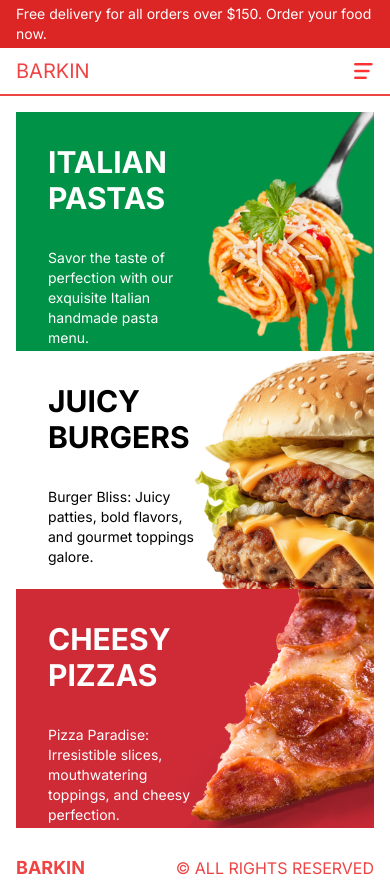
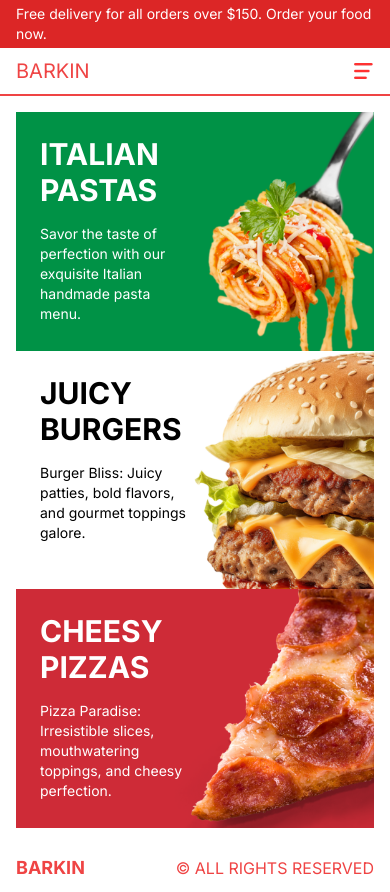
Before and after one commit to barkinkoroglu/food-delivery, a Next.js app: page /menu in a window 390 px wide. Built offline with nearby package versions, Linux system fonts and the light colour scheme.

Commit message:
Menu page size

```diff
--- a/src/app/menu/page.tsx
+++ b/src/app/menu/page.tsx
@@ -9,12 +9,12 @@ const MenuPage = () => {
         <Link
           href={`/menu/${category.slug}`}
           key={category.id}
-          className="w-full h-1/3 bg-cover p-8 md:h-1/2 relative"
+          className="w-full h-1/3 bg-cover p-6 sm:p-8 md:h-1/2 relative"
           style={{ backgroundImage: `url(${category.img})` }}
         >
           <div className={`text-${category.color} w-1/2`}>
             <h1 className="uppercase font-bold text-3xl">{category.title}</h1>
-            <p className="text-sm my-8">{category.desc}</p>
+            <p className="text-sm my-4  md:my-8">{category.desc}</p>
             <button
               className={`hidden 2xl:block absolute bottom-3  py-2 px-4 rounded-md bg-black text-white `}
             >
```
